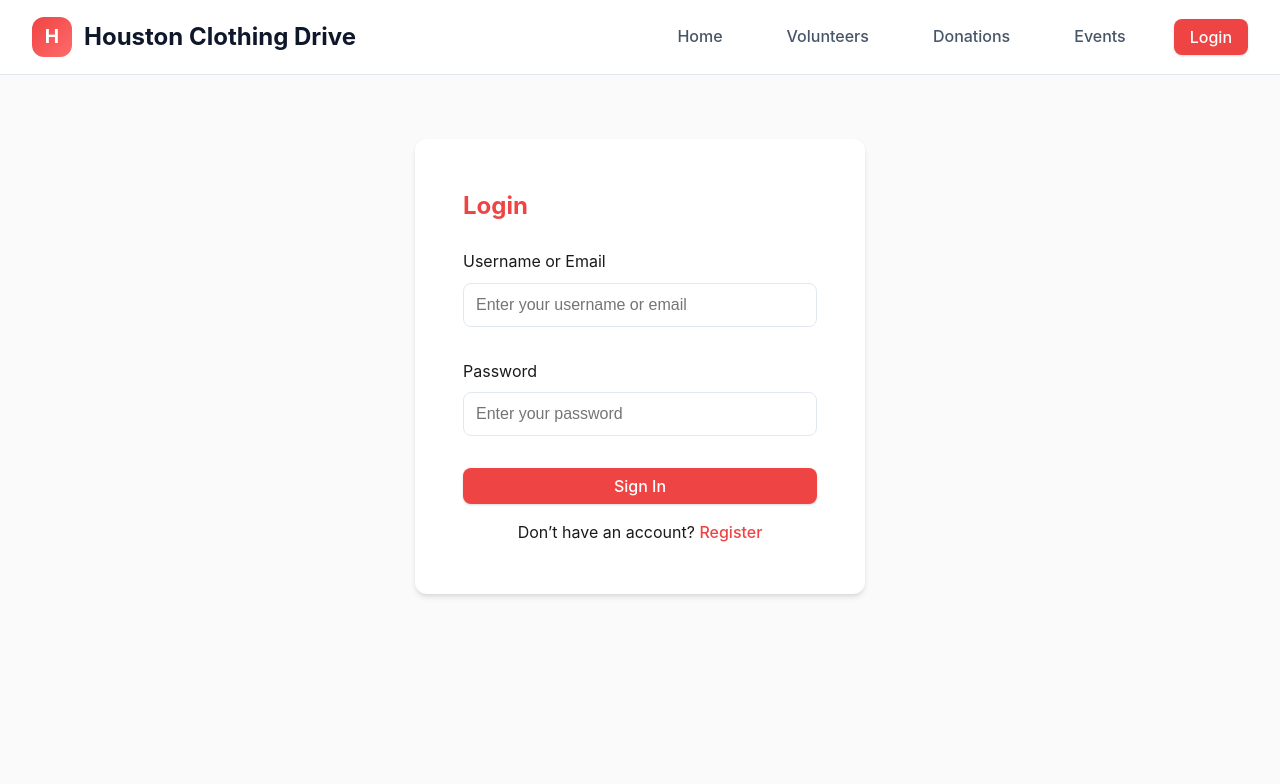
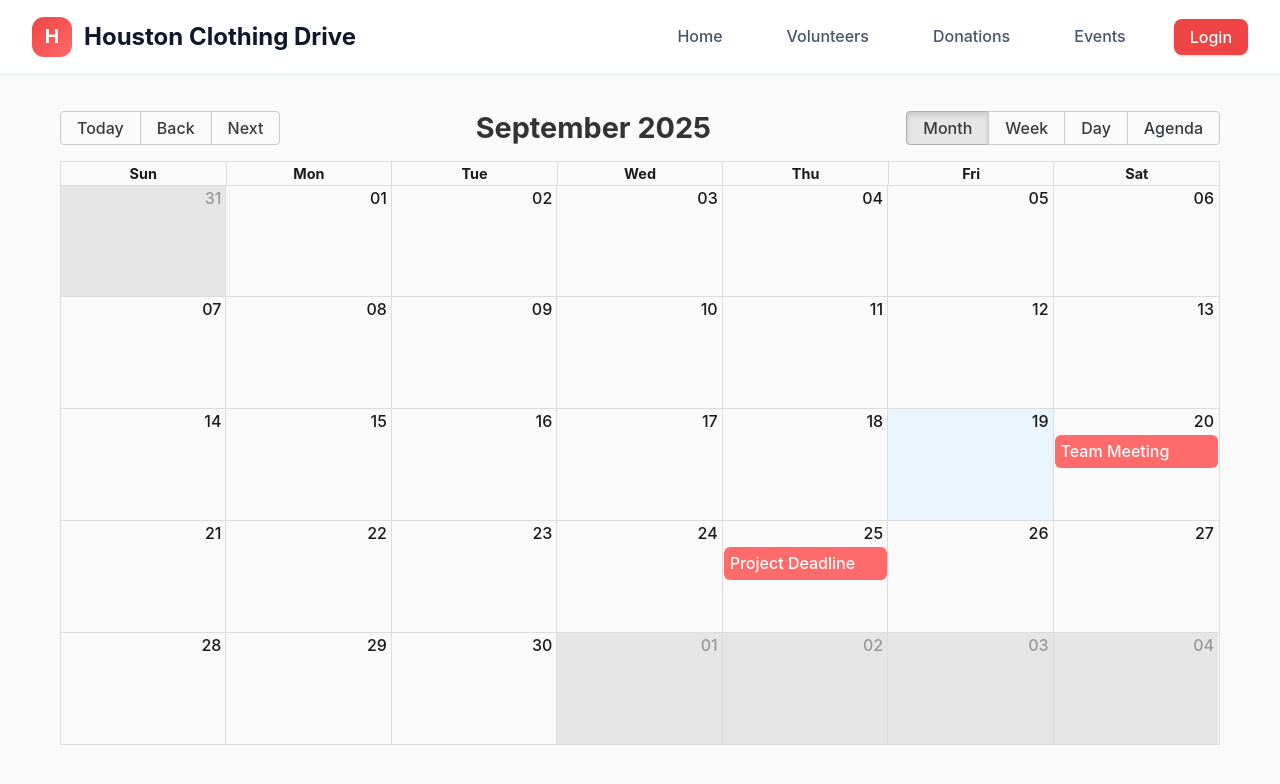
Before and after one commit to tif-car/group11project, a React (Vite) app in the folder frontend/: page / in a window 1280 px wide. Shown: the top 784 px of the page. Built offline with nearby package versions, Linux system fonts and the light colour scheme.

Commit message:
added calendar folder

```diff
--- a/frontend/package.json
+++ b/frontend/package.json
@@ -10,7 +10,9 @@
     "preview": "vite preview"
   },
   "dependencies": {
+    "moment": "^2.30.1",
     "react": "^19.1.1",
+    "react-big-calendar": "^1.19.4",
     "react-dom": "^19.1.1"
   },
   "devDependencies": {
--- a/frontend/src/App.css
+++ b/frontend/src/App.css
@@ -40,7 +40,7 @@ body {
   --shadow-large: 0 20px 25px -5px rgba(0, 0, 0, 0.1), 0 10px 10px -5px rgba(0, 0, 0, 0.04);
 }
 
-/* Navigation */
+/* Navigation section */
 .navbar {
   background: rgba(255, 255, 255, 0.95);
   backdrop-filter: blur(10px);
--- a/frontend/src/App.jsx
+++ b/frontend/src/App.jsx
@@ -3,7 +3,7 @@ import NavBar from './components/NavBar';
 import Login from './pages/login';
 import Registration from './pages/registration';
 import Notifications from './pages/notification';
-import Calendar from './pages/calendar';
+import Calendar from './pages/calendar/calendar';
 
 import './App.css';
 
@@ -11,10 +11,10 @@ export default function App() {
   return (
     <div>
       <NavBar />
-      {/* <Calendar /> */}
-      {/* Notifications /> */}
+       <Calendar />
+      {/* <Notifications /> */}
       {/* Registration /> */}
-      <Login />
+     {/* <Login /> */}
       </div>
   );
 }
--- a/frontend/src/pages/calendar.jsx
+++ /dev/null
@@ -1,71 +0,0 @@
-// src/pages/calendar.jsx
-import React, { useState } from "react";
-import NavBar from "../components/NavBar";
-
-const monthNames = [
-  "January","February","March","April","May","June",
-  "July","August","September","October","November","December"
-];
-
-export default function Calendar() {
-  const today = new Date();
-  const currentMonth = today.getMonth();
-  const currentYear = today.getFullYear();
-
-  const [monthOffset, setMonthOffset] = useState(0);
-
-  function calendarDays() {
-    const date = new Date(currentYear, currentMonth + monthOffset, 1);
-    const firstDayIndex = date.getDay();
-    const daysInMonth = new Date(date.getFullYear(), date.getMonth() + 1, 0).getDate();
-
-    const daysArray = Array(firstDayIndex).fill(null);
-    for (let i = 1; i <= daysInMonth; i++) daysArray.push(i);
-
-    return daysArray;
-  }
-
-  return (
-    <div>
-      <main style={{ flex: 1, display: "flex", justifyContent: "center", alignItems: "flex-start", paddingTop: "2rem" }}>
-        <div style={{
-          width: "700px",
-          background: "var(--white)",
-          padding: "2rem",
-          borderRadius: "12px",
-          boxShadow: "var(--shadow-medium)"
-        }}>
-          <h2 style={{ color: "var(--primary-red)", marginBottom: "1.5rem" }}>Event Calendar</h2>
-
-          {/* Month navigation */}
-          <div style={{ display: "flex", justifyContent: "space-between", alignItems: "center", marginBottom: "1rem" }}>
-            <button className="btn" onClick={() => setMonthOffset(monthOffset - 1)}>◀</button>
-            <h3 style={{ margin: 0 }}>
-              {monthNames[(currentMonth + monthOffset + 12) % 12]} {currentYear + Math.floor((currentMonth + monthOffset)/12)}
-            </h3>
-            <button className="btn" onClick={() => setMonthOffset(monthOffset + 1)}>▶</button>
-          </div>
-
-          {/* Calendar grid */}
-          <div style={{ display: "grid", gridTemplateColumns: "repeat(7, 1fr)", gap: "0.5rem" }}>
-            {["Sun","Mon","Tue","Wed","Thu","Fri","Sat"].map(d => (
-              <div key={d} style={{ fontWeight: "600", textAlign: "center" }}>{d}</div>
-            ))}
-            {calendarDays().map((day, idx) => (
-              <div key={idx} style={{
-                height: "50px",
-                textAlign: "center",
-                lineHeight: "50px",
-                borderRadius: "8px",
-                background: day ? "var(--warm-bg)" : "transparent",
-                color: day ? "var(--text-primary)" : "transparent"
-              }}>
-                {day || ""}
-              </div>
-            ))}
-          </div>
-        </div>
-      </main>
-    </div>
-  );
-}
--- /dev/null
+++ b/frontend/src/pages/calendar/calendar.css
@@ -0,0 +1,16 @@
+/* CSS for calendar */
+.rbc-toolbar-label {
+  font-size: 1.8rem;
+  font-weight: bold;
+  color: #333;
+}
+
+/* Stylikng for events */
+.rbc-event {
+  background-color: #ff6b6b !important;
+  border: none !important;
+  color: white !important;
+  font-weight: 500;
+  padding: 4px 6px;
+  border-radius: 6px;
+}
--- /dev/null
+++ b/frontend/src/pages/calendar/calendar.jsx
@@ -0,0 +1,46 @@
+// src/pages/calendar.jsx
+
+import React, { useState } from "react";
+import { Calendar as Calendars, momentLocalizer } from "react-big-calendar";  //library for event calendar
+import moment from "moment";
+import NavBar from "../../components/NavBar.jsx";  //may need it later
+import "react-big-calendar/lib/css/react-big-calendar.css";
+import "./calendar.css";
+
+
+const localizer = momentLocalizer(moment);
+
+export default function MyCalendar() {
+  const [events] = useState([
+    {
+      title: "Team Meeting",
+      start: new Date(2025, 8, 20, 10, 0),
+      end: new Date(2025, 8, 20, 11, 0),
+    },
+    {
+      title: "Project Deadline",
+      start: new Date(2025, 8, 25),
+      end: new Date(2025, 8, 25),
+    },
+  ]);
+
+  return (
+    <div>
+      <div
+      //for the size of the calendar
+        style={{
+          height: "80vh",
+          margin: "30px 60px 50px",
+        }}
+      >
+        <Calendars
+          localizer={localizer}
+          events={events}
+          startAccessor="start"
+          endAccessor="end"
+          style={{ height: "100%", width: "100%" }}
+        />
+      </div>
+    </div>
+  );
+}
--- a/frontend/src/pages/login.jsx
+++ b/frontend/src/pages/login.jsx
@@ -1,6 +1,6 @@
 // src/pages/login.jsx
 import React from "react";
-import NavBar from "../components/NavBar.jsx"; // Import the central NavBar
+import NavBar from "../components/NavBar.jsx"; //may need NavBar later
 
 
 export default function Login() {
--- a/frontend/src/pages/notification.jsx
+++ b/frontend/src/pages/notification.jsx
@@ -1,6 +1,6 @@
 // src/pages/notifications.jsx
 import React from "react";
-import NavBar from "../components/NavBar.jsx"; // Reuse the central NavBar
+import NavBar from "../components/NavBar.jsx"; //ma need it later for navbar
 
 export default function Notifications() {
   return (
@@ -18,7 +18,7 @@ export default function Notifications() {
         >
           <h2 style={{ color: "var(--primary-red)", marginBottom: "1.5rem" }}>Notifications</h2>
 
-          {/* Notification items */}
+          {/* Notifications */}
           <div style={{ display: "flex", flexDirection: "column", gap: "1rem" }}>
             <div
               style={{
@@ -30,7 +30,7 @@ export default function Notifications() {
             >
               <p style={{ margin: 0, fontWeight: 500 }}>New Event Assigned</p>
               <small style={{ color: "var(--text-light)" }}>
-                You have been assigned to the Clothing Drive on Sep 20, 2025.
+                You are assigned to the Clothing Drive on Sep 19, 2025.
               </small>
             </div>
 
@@ -44,7 +44,7 @@ export default function Notifications() {
             >
               <p style={{ margin: 0, fontWeight: 500 }}>Event Update</p>
               <small style={{ color: "var(--text-light)" }}>
-                The donation collection time has changed to 10:00 AM.
+                The Monday Madness donation event time has changed to 11:00 AM.
               </small>
             </div>
 
@@ -63,9 +63,9 @@ export default function Notifications() {
             </div>
           </div>
 
-          {/* Clear all notifications button */}
+          {/* Delete all Notifications */}
           <button className="btn" style={{ marginTop: "2rem", width: "100%" }}>
-            Clear All
+            Delete All
           </button>
         </div>
       </main>
```
Also changed, not shown: 1 other file (tests, documents, lock files or other folders).
